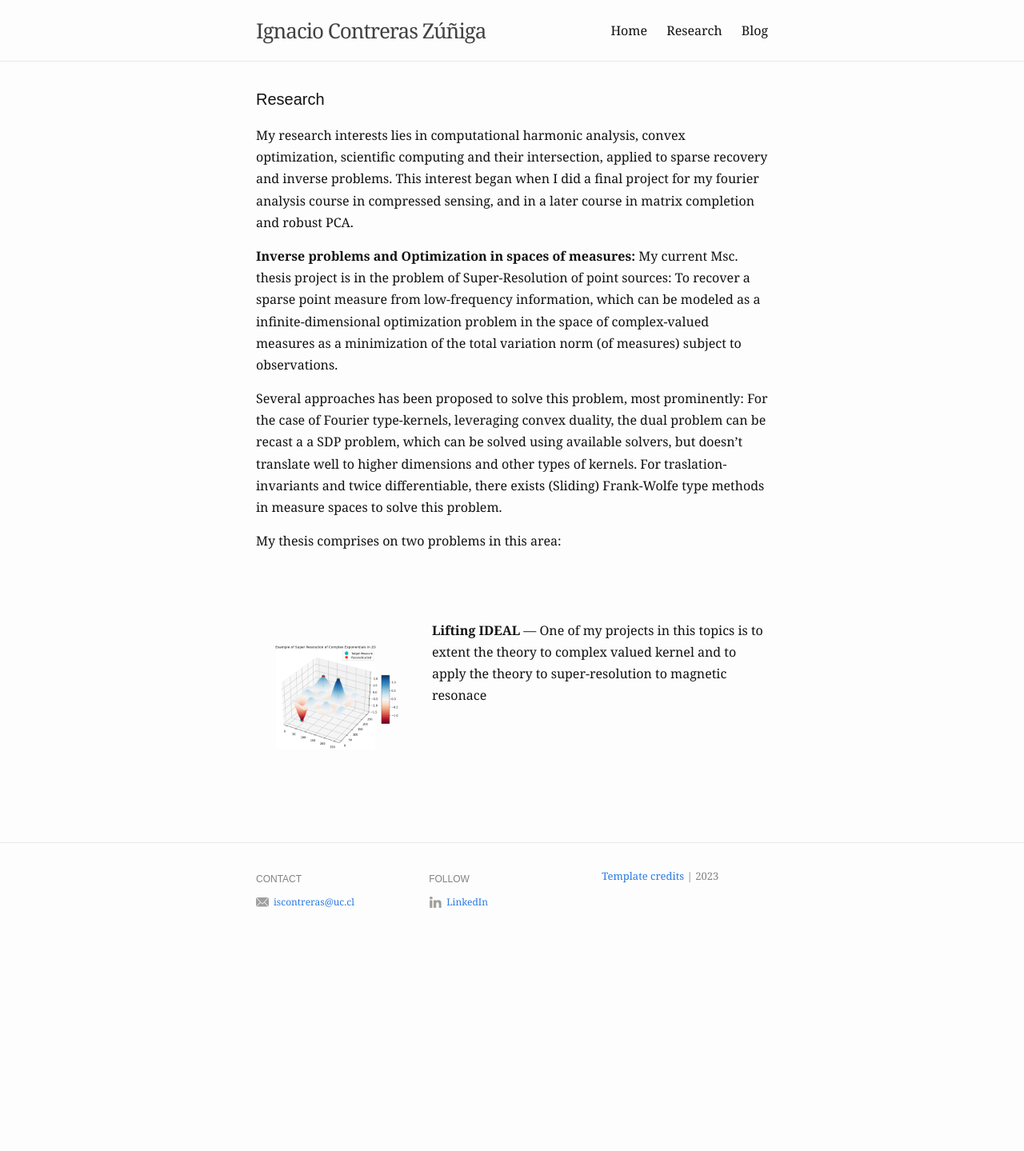
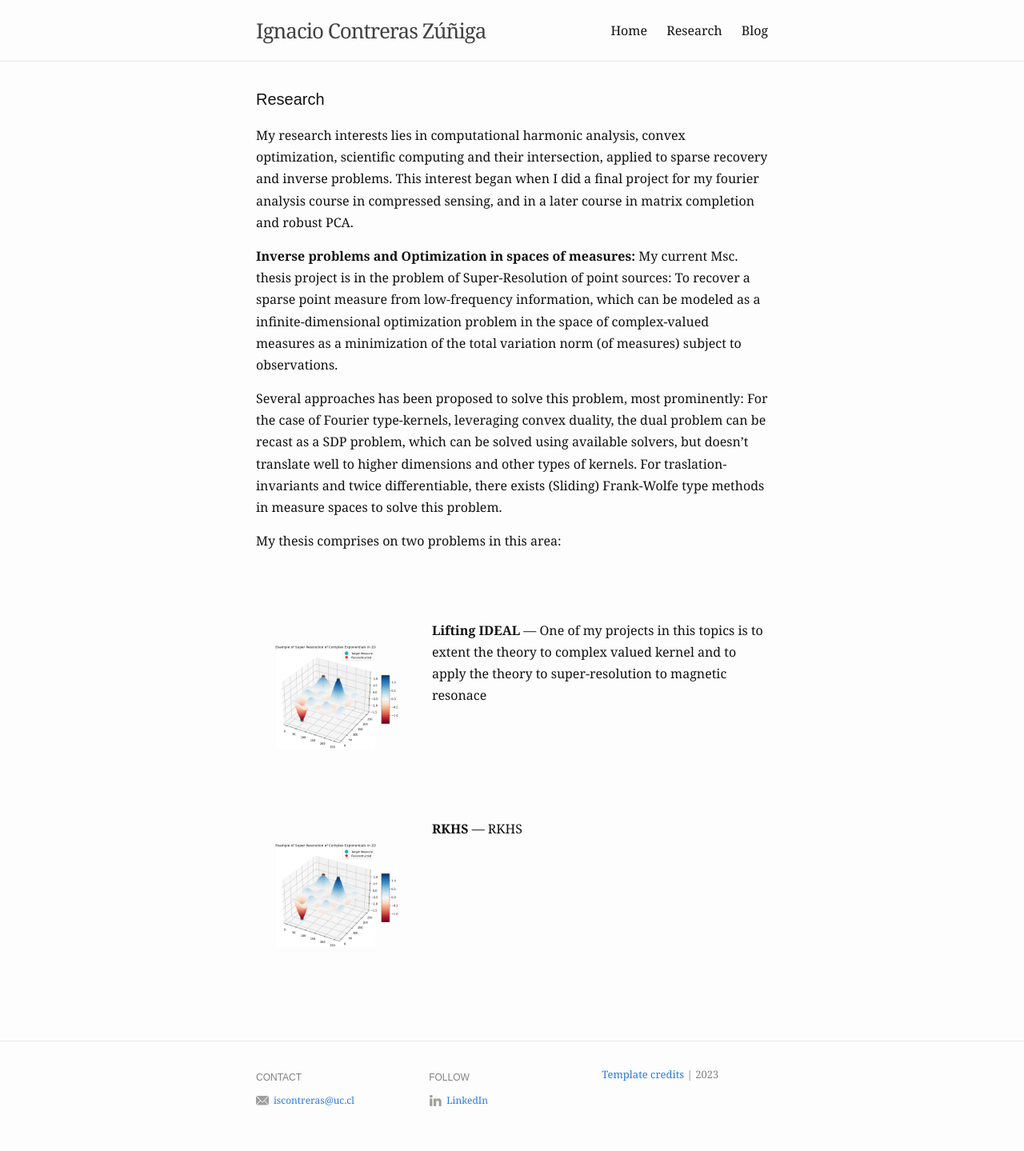
Before and after one commit to ignacontreras/ignacontreras.github.io, a Jekyll site: the page built from research.md, in a window 1280 px wide. Shown: the whole page at 80% size. Built offline with Jekyll 4.4.1, drawn with Linux system fonts in a browser that asks for light colours; before the commit the page ends 1191 px from its top, so only the background shows below that.

Commit message:
Update research.md

```diff
--- a/research.md
+++ b/research.md
@@ -8,13 +8,18 @@ items:
       src: /assets/img/research/Thesis_Example.png
       alt: Thesis_Example
     description: One of my projects in this topics is to extent the theory to complex valued kernel and to apply the theory to super-resolution to magnetic resonace
+  - title: RKHS
+    image:
+      src: /assets/img/research/Thesis_Example.png
+      alt: Thesis_Example
+    description: RKHS
 ---
 
 My research interests lies in computational harmonic analysis, convex optimization, scientific computing and their intersection, applied to sparse recovery and inverse problems. This interest began when I did a final project for my fourier analysis course in compressed sensing, and in a later course in matrix completion and robust PCA.
 
 <b> Inverse problems and Optimization in spaces of measures: </b> My current Msc. thesis project is in the problem of Super-Resolution of point sources: To recover a sparse point measure from low-frequency information, which can be modeled as a infinite-dimensional optimization problem in the space of complex-valued measures as a minimization of the total variation norm (of measures) subject to observations.
 
-Several approaches has been proposed to solve this problem, most prominently: For the case of Fourier type-kernels, leveraging convex duality, the dual problem can be recast a a SDP problem, which can be solved using available solvers, but doesn't translate well to higher dimensions and other types of kernels. For traslation-invariants and twice differentiable, there exists (Sliding) Frank-Wolfe type methods in measure spaces to solve this problem.
+Several approaches has been proposed to solve this problem, most prominently: For the case of Fourier type-kernels, leveraging convex duality, the dual problem can be recast as a SDP problem, which can be solved using available solvers, but doesn't translate well to higher dimensions and other types of kernels. For traslation-invariants and twice differentiable, there exists (Sliding) Frank-Wolfe type methods in measure spaces to solve this problem.
 
 My thesis comprises on two problems in this area:
 
```
